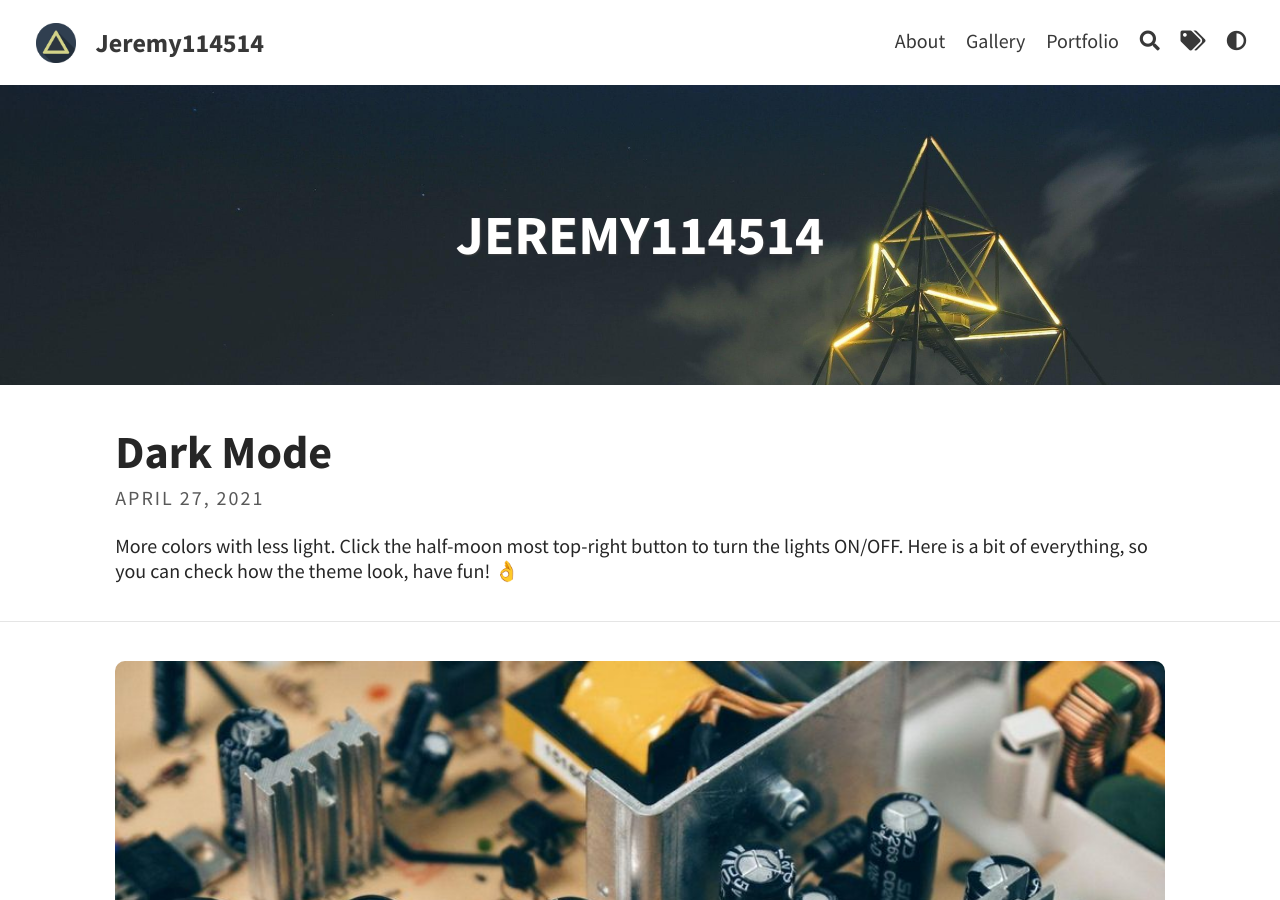
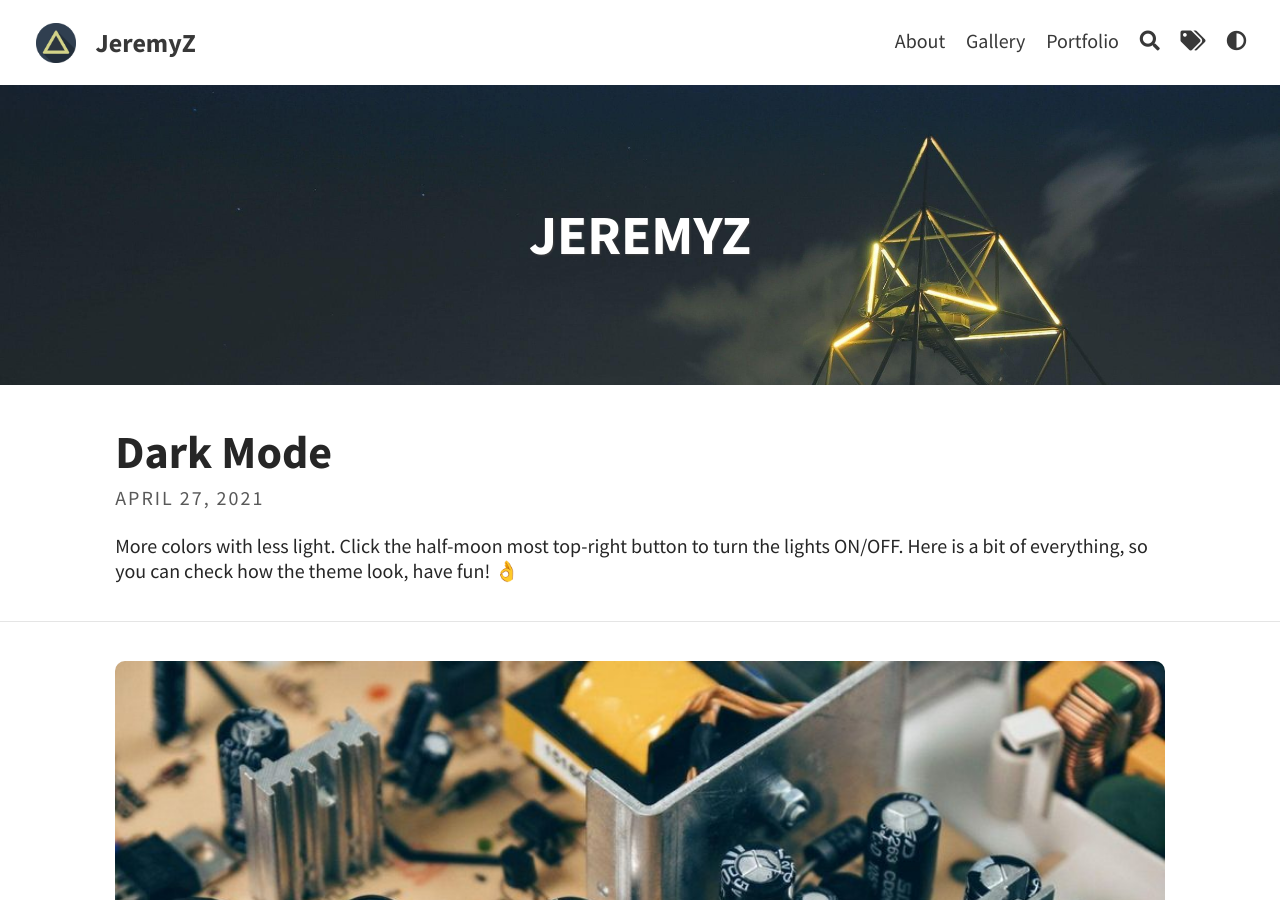
Before and after one commit to JeremyZ2/jeremyz2.github.io, a Jekyll site: the page built from index.html, in a window 1280 px wide and 900 px high. Built offline with Jekyll 4.4.1, drawn with Linux system fonts in a browser that asks for light colours; the list of posts is cut into pages by our own code.

Commit message:
update config

```diff
--- a/_config.yml
+++ b/_config.yml
@@ -3,13 +3,13 @@ baseurl: "/"
 url: "https://jeremyz2.github.io"
 
 # THEME-SPECIFIC CONFIGURATION
-title: Jeremy114514  #Type on Strap                                    # site's title
+title: JeremyZ  #Type on Strap                                    # site's title
 description: "A website with blog posts and pages"      # used by search engines
 avatar: assets/img/triangle.png                         # Empty for no avatar in navbar
 favicon: assets/favicon.ico                             # Icon displayed in the tab
 
 # Header and footer text
-header_text: JEREMY114514  # Change Blog header text
+header_text: JEREMYZ # Change Blog header text
 header_feature_image: assets/img/header/triangular.jpeg
 header_feature_image_responsive: true
 footer_text: >
```
